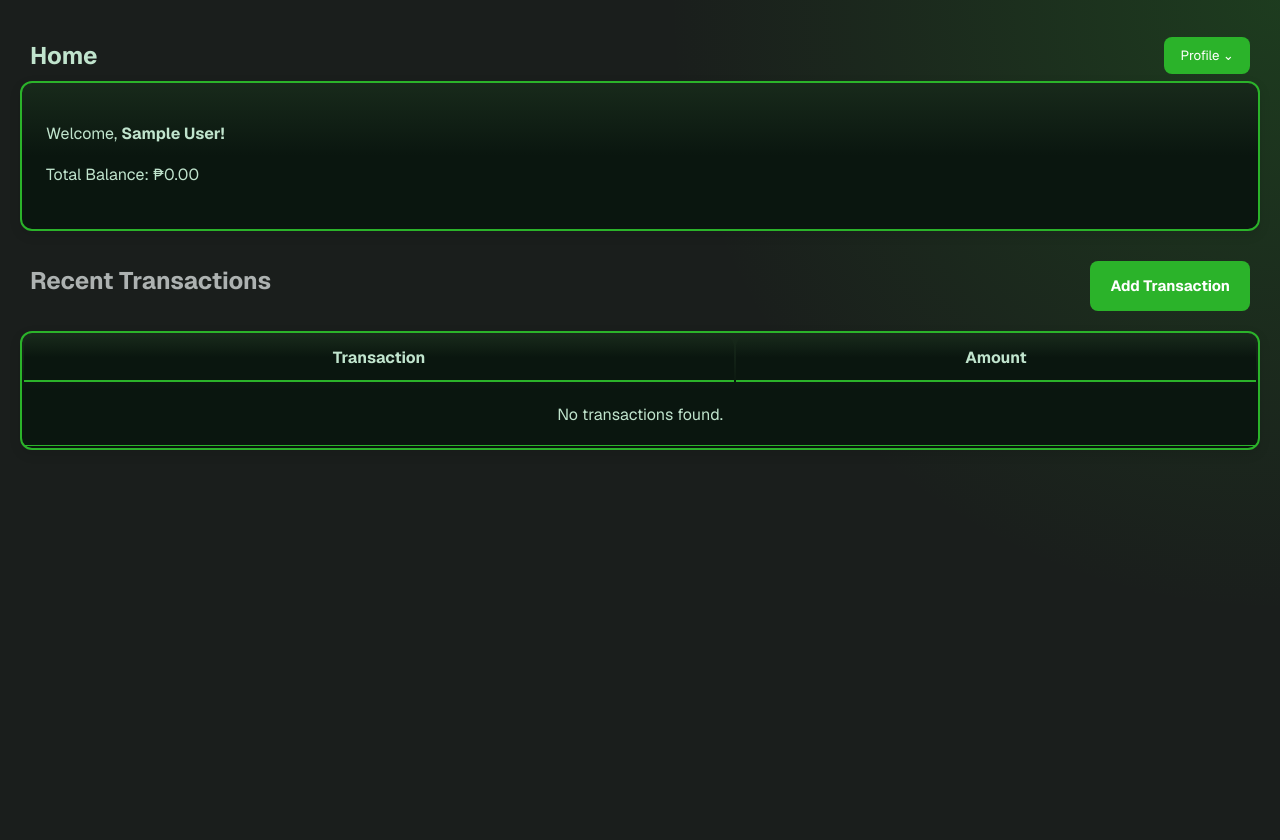
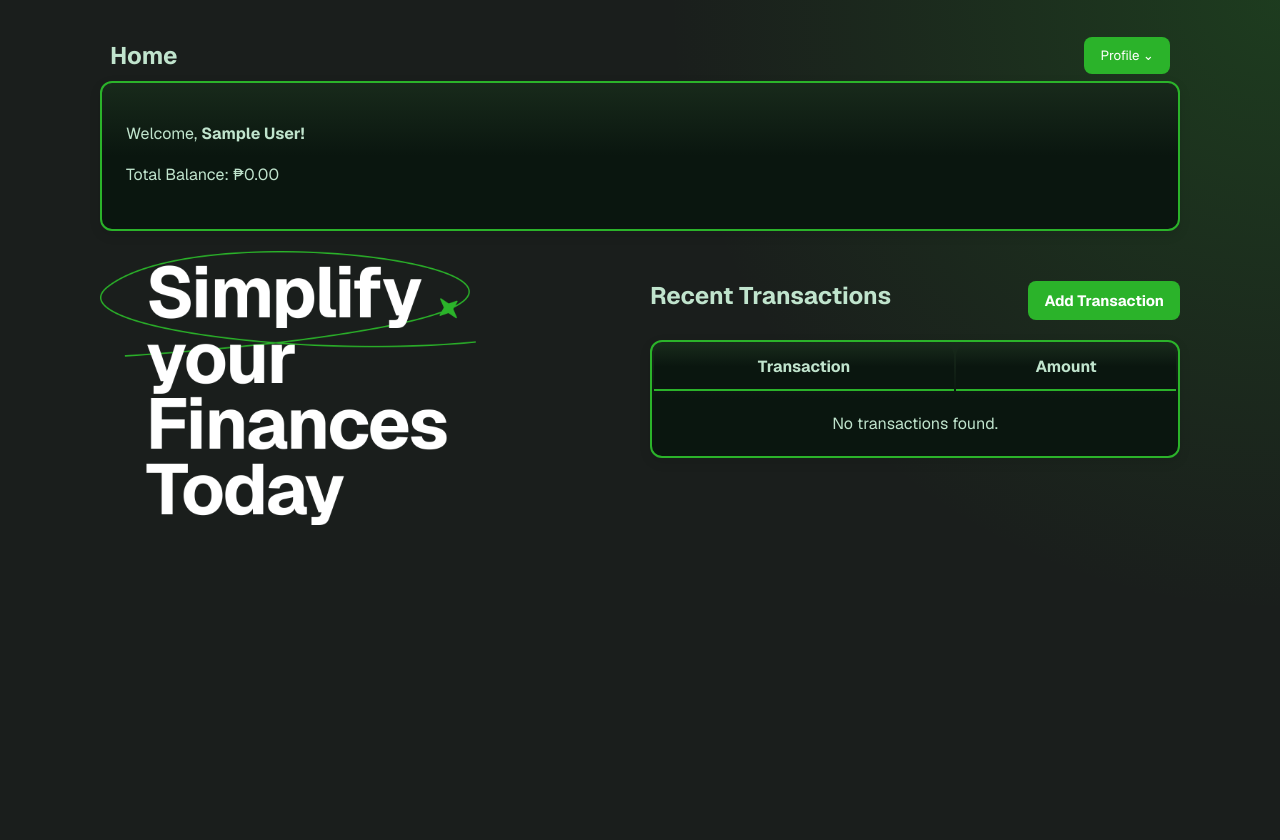
Before and after one commit to Mekuuuuu/cmsc126-long-exam-2, a Django app: page / in a window 1280 px wide. Run offline with Django 5.2, Linux system fonts and the light colour scheme; the visitor is signed in with stand-in values (Sample User, id 1); data that the repository does not hold is empty.

Commit message:
change dashboard layout

```diff
--- a/budget_tracker/accounts/templates/auth1_app/home.html
+++ b/budget_tracker/accounts/templates/auth1_app/home.html
@@ -27,17 +27,16 @@
         </div>
     </div>
 
-
     <div class="container">
         <p>Welcome, <strong>{{ request.user.first_name }} {{ request.user.last_name }}!</strong></p>
         <p>Total Balance: ₱{{ total_balance|floatformat:2|intcomma }}</p>
     </div>
 
-
-
-
-
-
+    <div class="main-content">
+        <div class="left-image">
+            <img src="{% static 'images/simplifyFinances.png' %}" alt="Login Image" class="side-image" width="400px">
+        </div>
+        <div class="right-table">
             <div class="transactions-header">
                 <h2>Recent Transactions</h2>
                 <button id="openModalBtn">Add Transaction</button>
@@ -68,10 +67,11 @@
                     {% endfor %}
                 </tbody>
             </table>
+
             {% if transactions %}
                 <a href="">See all transactions</a>
             {% endif %}
-</body>
+        </div>
 
         <div id="transactionModal" class="modal-overlay">
             <div class="modal-content">
@@ -116,6 +116,8 @@
                         <button type="button" onclick="closeModal()">Cancel</button>
                     </div>
                 </form>
+            </div>
+        </div>
     </div>
 
     <div id="categoryModal" class="modal-overlay">
--- a/budget_tracker/static/css/homestyle.css
+++ b/budget_tracker/static/css/homestyle.css
@@ -1,7 +1,7 @@
 /* General Reset and Typography */
 body {
     margin: 20px;
-    padding: 0px;
+    padding: 0 80px;
     font-family: 'Geist', sans-serif;
     background-color: #1A1E1C;
     background: radial-gradient(circle at top right, rgba(43, 179, 42, 0.2) 0%, transparent 40%), #1A1E1C;
@@ -11,8 +11,66 @@ body {
     box-sizing: border-box;
     height: 100vh;
 }
+.main-content {
+    display: flex;
+    justify-content: space-between;
+    align-items: flex-start;
+    gap: 20px;
+    margin-top: 20px;
+    /* padding: 0 40px; */
+}
 
-/* Apply box-sizing globally */
+/* Adjust widths as needed */
+.left-image {
+    width: 50%; /* or any size appropriate for your layout */
+}
+
+.right-table {
+    width: 50%;
+}
+
+/* Align the transactions-header content to the right within its section */
+.transactions-header {
+    display: flex;
+    justify-content: space-between;
+    align-items: center;
+    margin-bottom: 1rem;
+}
+
+/* For smaller screens (responsive) */
+@media screen and (max-width: 768px) {
+    .page-wrapper {
+        flex-direction: column;
+    }
+    .left-side, .right-side {
+        width: 100%;
+    }
+}
+
+.left-side {
+    width: 30%;
+    background-color: #f9f9f9;
+    padding: 1rem;
+    border-radius: 10px;
+    box-shadow: 0 0 8px rgba(0, 0, 0, 0.05);
+}
+
+.right-side {
+    flex: 1;
+}
+
+.left-side {
+    width: 30%;
+    background-color: #ffffff;
+    padding: 1rem;
+    border-radius: 10px;
+    box-shadow: 0 2px 6px rgba(0, 0, 0, 0.05);
+}
+
+.right-side {
+    flex: 1;
+}
+
 *,
 *::before,
 *::after {
@@ -79,7 +137,7 @@ form {
 
 .profile-btn {
     background-color: #2BB32A;
-    color: white;
+    color: rgb(255, 255, 255);
     padding: 10px 16px;
     border: none;
     border-radius: 8px;
@@ -135,19 +193,6 @@ form {
     z-index: 1000;
     min-width: 220px;
 }
-
-
-
-
-/* Transactions Section */
-.transactions-header {
-    display: flex;
-    justify-content: space-between;
-    align-items: center;
-    margin-top: 20px;
-    padding: 0 10px;
-}
-
 
 table {
     width: 100%;
@@ -207,23 +252,24 @@ tbody td {
     align-items: center;
     margin-bottom: 20px;
     color: #ADB2B1;
+    margin-top: 20px;
 }
 
 .transactions-header h2 {
     margin: 0;
-    color: #ADB2B1;
+    color: #C0E4CD;
 }
 
 .transactions-header button {
     background-color: #2BB32A;
     color: white;
     border: none;
-    padding: 10px 20px;
+    /* padding: 10px 20px; */
     border-radius: 8px;
     cursor: pointer;
     font-size: 15px;
     font-weight: bold;
-    height: 50px;
+    height: px;
 }
 
 .transactions-header button:hover {
@@ -251,6 +297,10 @@ tbody td {
 .transaction-table th {
     background-color: #1A1E1C;
     color: #2BB32A;
+}
+
+tbody tr:last-child td {
+    border-bottom: none;
 }
 
 /* Income/Expense Colors */
```
Lines whose indentation alone changed are shown as unchanged.
